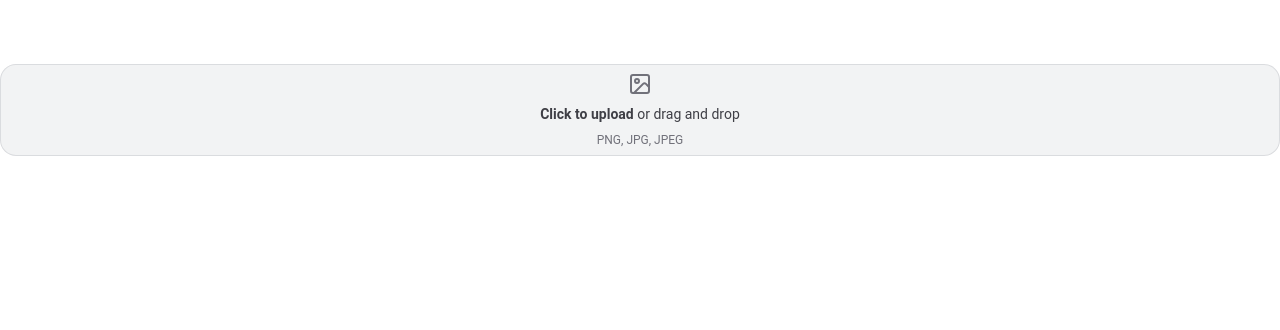
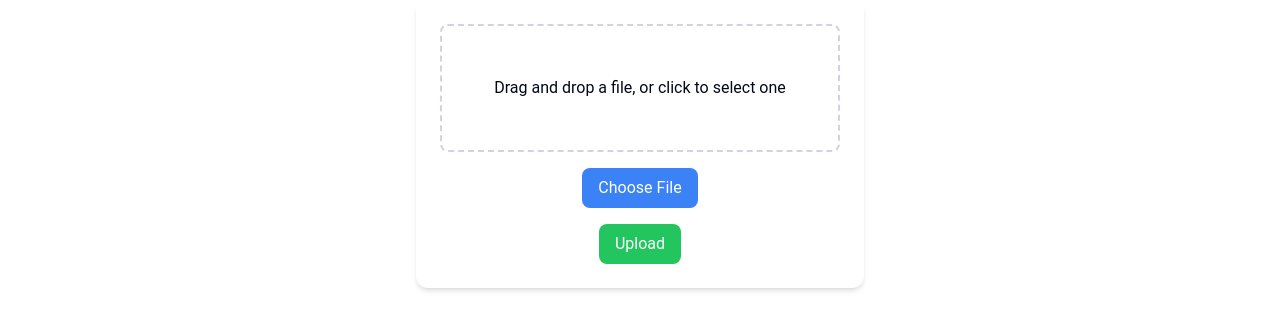
Before and after one commit to CodeforNitin/Coverz-fullStack-project, a React (Vite) app in the folder frontend/: page /configure/upload in a window 1280 px wide. Shown: the top 330 px of the page. Built offline with nearby package versions, Linux system fonts and the light colour scheme.

Commit message:
created temperory fronend for file uplaod

```diff
--- a/frontend/src/App.tsx
+++ b/frontend/src/App.tsx
@@ -4,7 +4,8 @@ import Error from "./pages/Error";
 import { SignupForm } from "./pages/Signup";
 import { LoginForm } from './pages/Login';
 import { useAuthContext } from "./hooks/useAuthContext";
-import Page from "./pages/configure/upload/Page";
+// import Page from "./pages/configure/upload/Page";
+import FileUpload from "./pages/configure/upload/FileUpload";
 
 
 function App() {
@@ -25,7 +26,8 @@ function App() {
     },
     {
       path: "/configure/upload",
-      element: <Page/>
+      // element: <Page/>
+      element: <FileUpload/>
     },
     {
       path: "*",
--- /dev/null
+++ b/frontend/src/pages/configure/upload/FileUpload.tsx
@@ -0,0 +1,85 @@
+import React, { useState, DragEvent } from 'react';
+
+const FileUpload: React.FC = () => {
+  const [selectedFile, setSelectedFile] = useState<File | null>(null);
+  const [message, setMessage] = useState<string>('');
+
+  const handleFileChange = (e: React.ChangeEvent<HTMLInputElement>) => {
+    if (e.target.files && e.target.files[0]) {
+      setSelectedFile(e.target.files[0]);
+    }
+  };
+
+  const handleDragOver = (e: DragEvent<HTMLDivElement>) => {
+    e.preventDefault();
+  };
+
+  const handleDrop = (e: DragEvent<HTMLDivElement>) => {
+    e.preventDefault();
+    if (e.dataTransfer.files && e.dataTransfer.files[0]) {
+      setSelectedFile(e.dataTransfer.files[0]);
+    }
+  };
+
+  const handleUpload = async () => {
+    if (!selectedFile) {
+      setMessage('No file selected');
+      return;
+    }
+
+    const formData = new FormData();
+    formData.append('image', selectedFile);
+
+    try {
+      const response = await fetch('http://localhost:4000/api/images/upload', {
+        method: 'POST',
+        body: formData,
+      });
+
+      if (response.ok) {
+        setMessage('File uploaded successfully');
+      } else {
+        setMessage('File upload failed');
+      }
+    } catch (error) {
+      setMessage('File upload failed');
+    }
+  };
+
+  return (
+    <div className="p-6 max-w-md mx-auto bg-white rounded-xl shadow-md flex flex-col items-center space-y-4">
+      <div
+        className="w-full h-32 border-2 border-dashed border-gray-300 rounded-lg flex items-center justify-center cursor-pointer"
+        onDragOver={handleDragOver}
+        onDrop={handleDrop}
+      >
+        {selectedFile ? (
+          <p>{selectedFile.name}</p>
+        ) : (
+          <p>Drag and drop a file, or click to select one</p>
+        )}
+      </div>
+      <input
+        type="file"
+        onChange={handleFileChange}
+        className="hidden"
+        id="fileInput"
+      />
+      <label
+        htmlFor="fileInput"
+        className="px-4 py-2 bg-blue-500 text-white rounded-lg cursor-pointer"
+      >
+        Choose File
+      </label>
+      <button
+        onClick={handleUpload}
+        className="px-4 py-2 bg-green-500 text-white rounded-lg"
+      >
+        Upload
+      </button>
+      {message && <p className="text-red-500">{message}</p>}
+    </div>
+  );
+};
+
+export default FileUpload;
```
